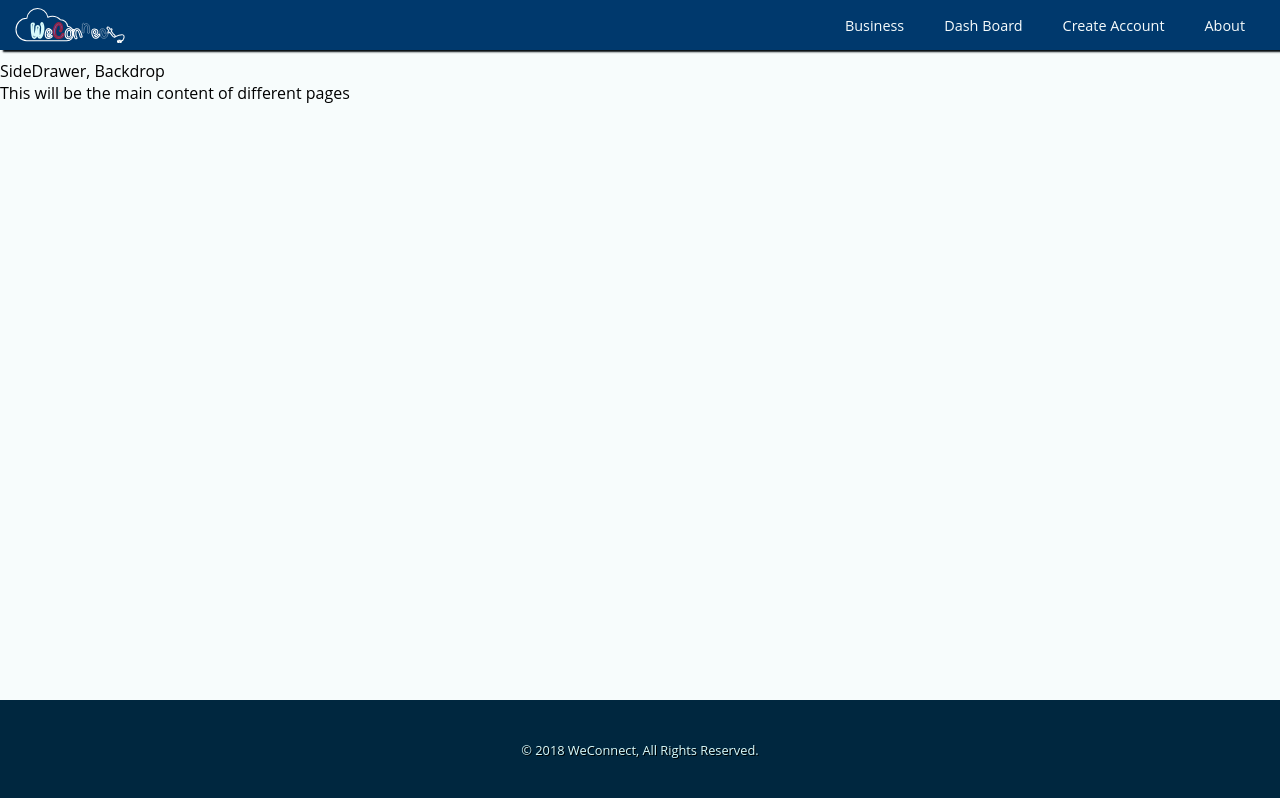
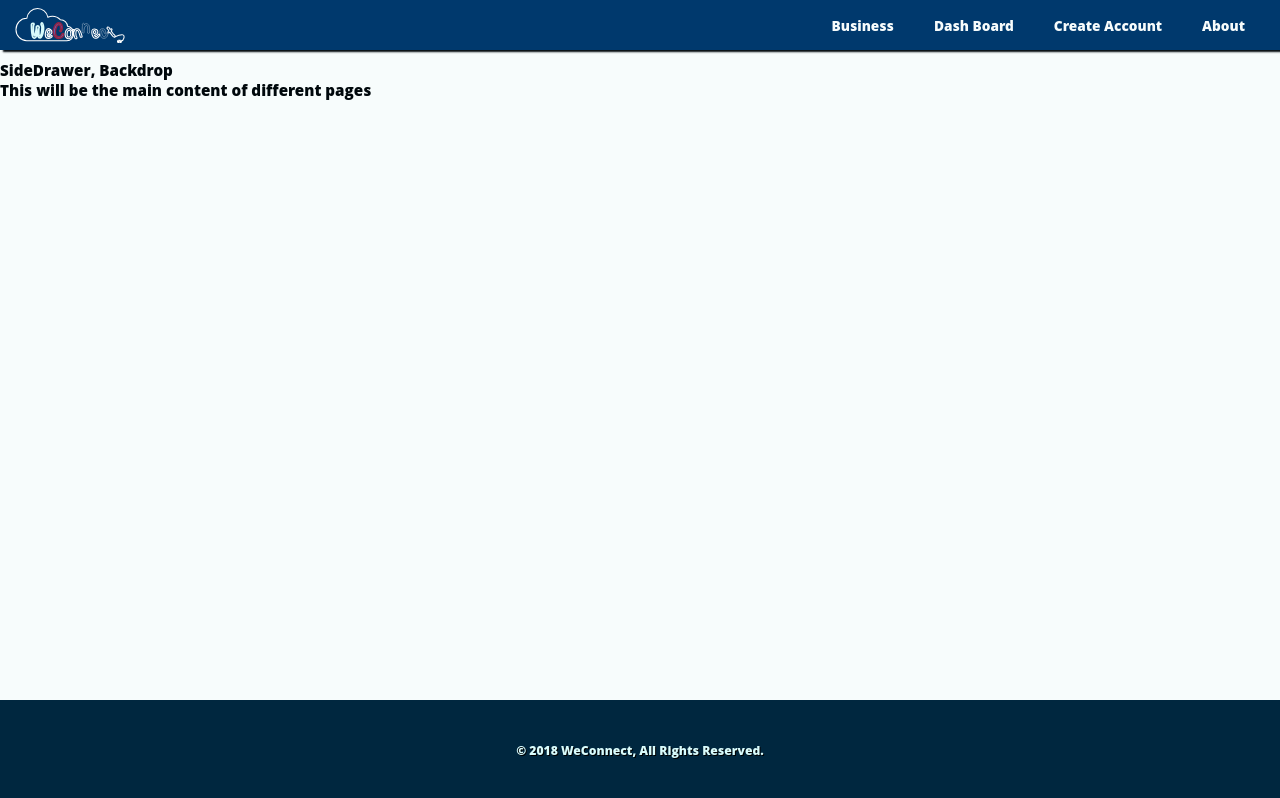
Before and after one commit to johnmutuma5/weconnect-client, a React (Create React App) app: page / in a window 1280 px wide. Built offline with nearby package versions, Linux system fonts and the light colour scheme; the HTML template or start-up script is replaced by a standard one.

Commit message:
[Chore] Adjust styles

```diff
--- a/src/components/Navigation/NavigationItems/NavigationItem/NavigationItem.css
+++ b/src/components/Navigation/NavigationItems/NavigationItem/NavigationItem.css
@@ -29,6 +29,10 @@
   -webkit-transition: all .5s;
   -o-transition: all .5s;
   transition: all .5s;
+}
+
+.toolbar nav li a.active {
+    background: #932142;
 }
 
 .toolbar nav li a:hover {
--- a/src/components/Navigation/NavigationItems/NavigationItems.css
+++ b/src/components/Navigation/NavigationItems/NavigationItems.css
@@ -6,7 +6,7 @@
       -ms-flex-pack: end;
           justify-content: flex-end;
   height: 100%;
-  font-weight: normal;
+  font-weight: 900;
   font-size: .9em;
 }
 
--- a/src/index.css
+++ b/src/index.css
@@ -20,6 +20,9 @@ body {
   margin: 0;
   background: #F7FCFC;
   position: relative;
+  color: #00080C;
+  font-weight:800;
+  font-size: .95em;
 }
 
 
@@ -53,9 +56,6 @@ article[class='form_container'] {
 }
 
 
-hr {
-  color: #fbfbfb;
-}
 
 .wrapper {
   width: 95%;
```
